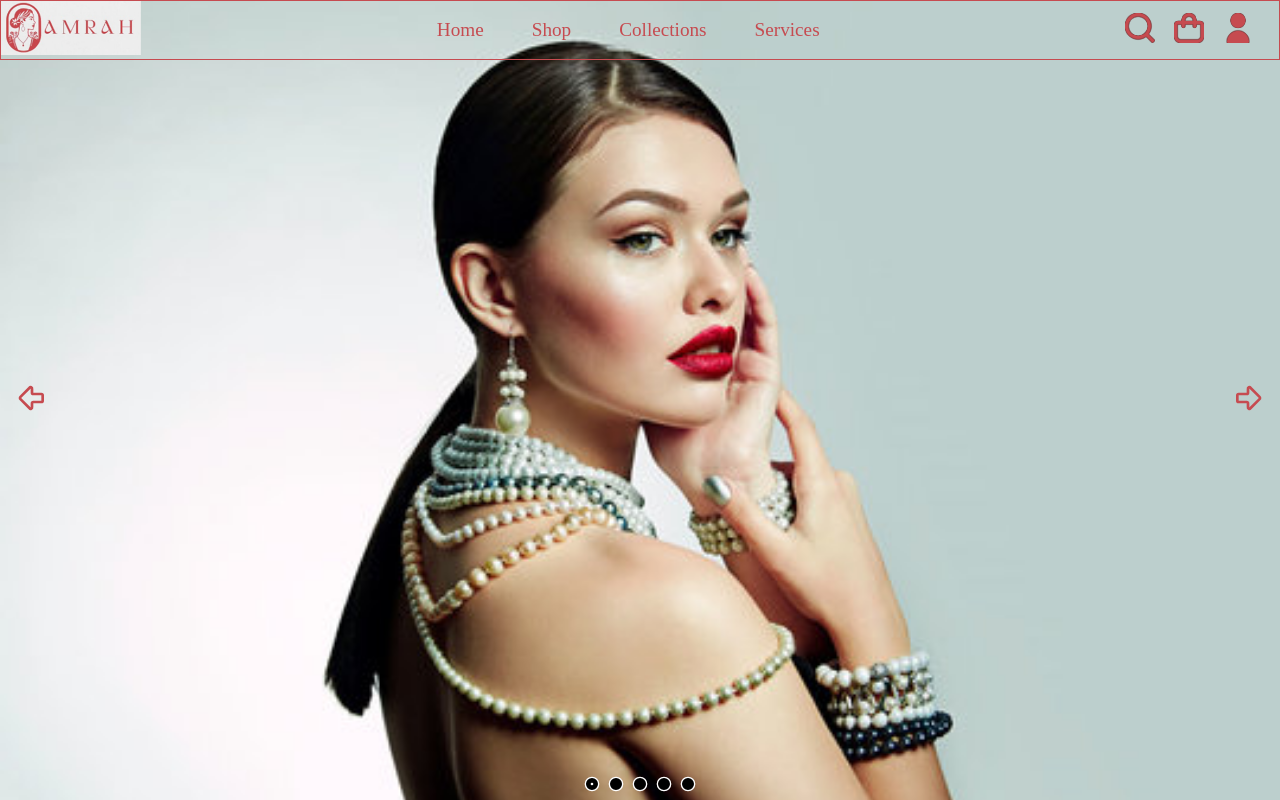
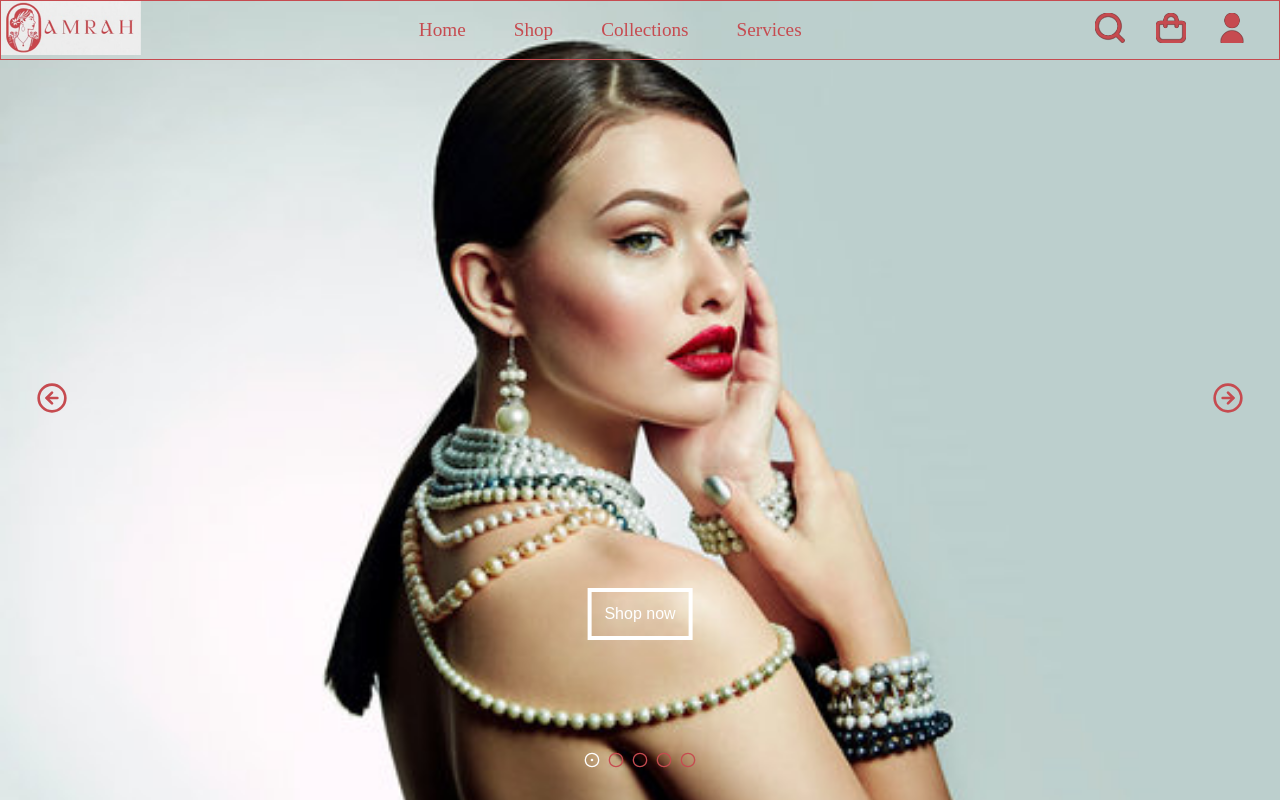
Before and after one commit to Marianoarsad/Amrah-Jewelry, a React (Vite) app: page / in a window 1280 px wide. Built offline with nearby package versions, Linux system fonts and the light colour scheme.

Commit message:
Added a cart modal and improved transition of carousel

```diff
--- a/index.html
+++ b/index.html
@@ -2,11 +2,12 @@
 <html lang="en">
   <head>
     <meta charset="UTF-8" />
-    <link rel="icon" type="image/svg+xml" href="/vite.svg" />
+    <link rel="icon" type="image/svg+xml" href="./src/assets/amrah-logo.png" />
     <meta name="viewport" content="width=device-width, initial-scale=1.0" />
     <title>Amrah Jewelry</title>
   </head>
   <body>
+    <div id="modal"></div>
     <div id="root"></div>
     <script type="module" src="/src/main.jsx"></script>
   </body>
--- a/src/App.jsx
+++ b/src/App.jsx
@@ -1,37 +1,30 @@
+import { useRef, useEffect } from 'react';
+
 // COMPONENTS
 import Page from "./components/Page.jsx";
 import Header from "./components/Header.jsx";
-
-import ImageSlider from "./components/ImageSlider.jsx";
-
-// IMAGES
-import image1 from '/image-1.jpg'
-import image2 from '/image-2.jpg'
-import image3 from '/image-3.jpg'
-import image4 from '/image-4.jpg'
-import image5 from '/image-5.jpg'
-
-// CONTAINS THE URL OF THE IMAGES
-const IMAGES = [image1, image2, image3, image4, image5];
+import Carousel from "./components/Carousel.jsx";
+import CartModal from "./components/CartModal.jsx";
 
 function App() {
 
-  return (
-    <>
-            <Header />
-            <div style={{
-                maxWidth: "100vw",
-                width: "100%",
-                height: "100vh",
-                margin: "0 auto",
-                aspectRatio: "10 / 6"
-            }}>
-               <ImageSlider images={IMAGES} />
-            </div>
+    const cart = useRef()
 
+    function handleOpenCart () {
 
-    </>
-  )
+        if (cart.current) {
+            cart.current.showModal();
+        }
+
+    }
+
+    return (
+        <>
+                <CartModal ref={cart} />
+                <Header onOpenCart={handleOpenCart} />
+                <Carousel />
+        </>
+    )
 }
 
 export default App
--- /dev/null
+++ b/src/components/Carousel.jsx
@@ -0,0 +1,108 @@
+// HOOKS
+import { useState, useEffect } from "react";
+
+// COMPONENTS
+import { CircleArrowLeft, CircleArrowRight, CircleDot, Circle } from 'lucide-react';
+
+// IMAGES
+import image1 from '/image-1.jpg'
+import image2 from '/image-2.jpg'
+import image3 from '/image-3.jpg'
+import image4 from '/image-4.jpg'
+import image5 from '/image-5.jpg'
+
+// AN ARRAY OF URLs
+const IMAGES = [image1, image2, image3, image4, image5];
+
+export default function Carousel () {
+
+    const [ imageIndex, setImageIndex ] = useState(0);
+
+    function showPrevImage () {
+
+        setImageIndex((prevIndex) => {
+
+            if (prevIndex === 0) {
+                return IMAGES.length - 1;
+            }
+
+            return prevIndex - 1;
+        });
+    }
+
+    function showNextImage () {
+
+        setImageIndex((prevIndex) => {
+
+            if (prevIndex === IMAGES.length - 1) {
+                return 0;
+            }
+
+            return prevIndex + 1;
+        });
+    }
+
+    // AUTOMATIC CAROUSEL
+    useEffect(() => {
+
+        const interval = setInterval(() => {
+
+            console.log('NEXT IMAGE');
+            showNextImage();
+
+        }, 9000);
+
+        return () => {
+            clearInterval(interval);
+        }
+
+    }, []);
+
+    return (
+        <div className="carousel">
+            <div className="img-slider-container">
+
+                <div className="img-placeholder">
+                    {IMAGES.map((url) => (
+                        <img
+                        key={url}
+                        src={url}
+                        className="img-slider-img"
+                        style={{translate: `${-100 * imageIndex}%`}}
+                        />
+                    ))}
+                </div>
+
+                {/* SLIDER LEFT & RIGHT BUTTONS */}
+                <button
+                    className="img-slider-btn"
+                    style={{ left: 20 }}
+                    onClick={showPrevImage}
+                >
+                    <CircleArrowLeft/>
+                </button>
+                <button
+                    className="img-slider-btn"
+                    style={{ right: 20 }}
+                    onClick={showNextImage}
+                >
+                    <CircleArrowRight/>
+                </button>
+
+                {/* DOT BUTTONS */}
+                <div className="img-slider-dot-container">
+                    {IMAGES.map((_, index) => (
+                        <button
+                            key={index}
+                            className='img-slider-dot-btn'
+                            onClick={() => setImageIndex(index)}
+                        >
+                            {index === imageIndex ? <CircleDot style={{stroke: "white"}} /> : <Circle />}
+                        </button>
+                    ))}
+                </div>
+                <button className="carousel-shop-now-btn">Shop now</button>
+            </div>
+        </div>
+    )
+}
--- /dev/null
+++ b/src/components/CartModal.jsx
@@ -0,0 +1,66 @@
+import { forwardRef } from 'react';
+import { createPortal } from 'react-dom';
+import { ArrowLeft, ChevronLeft, ChevronRight } from 'lucide-react';
+
+//IMAGES
+import EmptyCart from '/empty-cart.svg';
+
+const CartModal = forwardRef((props, ref) => {
+
+
+    return (
+        <dialog ref={ref} className="cart-modal">
+            <form method="dialog">
+                <button><ArrowLeft /></button>
+            </form>
+            <div style={{
+                display: "flex",
+                flexDirection: "column",
+                alignItems: "center",
+                gap: ".7rem",
+                width: "100%",
+                fontSize: "1.3rem"
+
+            }}>
+                <img src={EmptyCart} alt='empty cart' width="100rem"/>
+                <p>Your cart is empty</p>
+                <p>Continue shopping <a href='#'>here</a></p>
+            </div>
+
+            <div style={{
+                display: "flex",
+                flexDirection: "column",
+                alignItems: "center",
+                width: "100%",
+                height: "27%",
+                borderTop: "#C64B50 solid 1px"
+            }}>
+                <div style={{
+                    display: "flex",
+                    justifyContent: "space-between",
+                    alignItems: "center",
+                    width: "80%",
+                    marginTop: "1rem"
+                }}>
+                    <h3>YOU MAY LIKE</h3>
+                    <button style={{padding: "0", background: "none", border: "none"}}>
+                        <ChevronLeft style={{stroke: "#C64B50"}} />
+                    </button>
+                    <button style={{padding: "0", background: "none", border: "none"}}>
+                        <ChevronRight style={{stroke: "#C64B50"}} />
+                    </button>
+                </div>
+                <div style={{
+                    width: "80%",
+                    height: "53%",
+                    border: "black solid 1px",
+                    borderRadius: "1rem"
+                }}>
+
+                </div>
+            </div>
+        </dialog>
+    );
+});
+
+export default CartModal;
--- a/src/components/Header.jsx
+++ b/src/components/Header.jsx
@@ -8,7 +8,7 @@ import UserIcon from '/user-icon.svg';
 import ShoppingBag from '/shopping-bag.svg'
 import Search from '/magnifying-glass.svg';
 
-export default function Header ({  }) {
+export default function Header ({ onOpenCart }) {
 
     return (
         <header>
@@ -30,15 +30,15 @@ export default function Header ({  }) {
 
             {/* ICONS  */}
             <p>
-                    <a>
+                    <button>
                         <img src={Search}  width="30rem"/>
-                    </a>
-                    <a>
+                    </button>
+                    <button onClick={onOpenCart}>
                         <img src={ShoppingBag}  width="30rem"/>
-                    </a>
-                    <a>
+                    </button>
+                    <button>
                         <img src={UserIcon}  width="30rem"/>
-                    </a>
+                    </button>
             </p>
         </header>
     )
--- a/src/components/ImageSlider.jsx
+++ /dev/null
@@ -1,78 +0,0 @@
-import { useState } from "react";
-import { ArrowBigLeft, ArrowBigRight, CircleDot, Circle } from 'lucide-react';
-
-export default function ImageSlider ({ images }) {
-
-    const [ imageIndex, setImageIndex ] = useState(0);
-
-    function showPrevImage () {
-
-        setImageIndex((prevIndex) => {
-
-            if (prevIndex === 0) {
-                return images.length - 1;
-            }
-
-            return prevIndex - 1;
-        });
-    }
-
-    function showNextImage () {
-
-        setImageIndex((prevIndex) => {
-
-            if (prevIndex === images.length - 1) {
-                return 0;
-            }
-
-            return prevIndex + 1;
-        });
-    }
-
-    return (
-        <div style={{width: "100%", height: "100%", position: "relative"}}>
-            <div style={{width: "100%", height: "100%", display: "flex", overflow: "hidden"}}>
-                {images.map((url) => (
-                    <img
-                    key={url}
-                    src={url}
-                    className="img-slider-img"
-                    style={{translate: `${-100 * imageIndex}%`}}
-                    />
-                ))}
-            </div>
-            <button
-                className="image-slider-btn"
-                style={{ left: 0 }}
-                onClick={showPrevImage}
-            >
-                <ArrowBigLeft/>
-            </button>
-            <button
-                className="image-slider-btn"
-                style={{ right: 0 }}
-                onClick={showNextImage}
-            >
-                <ArrowBigRight/>
-            </button>
-            <div style={{
-                position: "absolute",
-                bottom: ".5rem",
-                left: "50%",
-                translate: "-50%",
-                display: "flex",
-                gap: ".50rem"
-            }}>
-                {images.map((_, index) => (
-                    <button
-                        key={index}
-                        className='img-slider-dot-btn'
-                        onClick={() => setImageIndex(index)}
-                    >
-                        {index === imageIndex ? <CircleDot /> : <Circle />}
-                    </button>
-                ))}
-            </div>
-        </div>
-    )
-}
--- a/src/index.css
+++ b/src/index.css
@@ -1,10 +1,6 @@
 *,
 ::before,
 ::after {
-    box-sizing: border-box;
-}
-
-* {
     margin: 0;
     box-sizing: border-box;
 }
@@ -28,6 +24,19 @@ body {
     color: #C64B50;
     margin-right: 1rem;
 }
+
+/* CARTMODAL */
+
+.cart-modal {
+    border: none;
+    border-radius: 8px;
+    padding: 2rem;
+    background-color: #d7fcf8;
+}
+
+/* CARTMODAL */
+
+/* HEADER */
 
 header {
     display: flex;
@@ -77,7 +86,40 @@ header p > * {
     margin: 0.6rem;
 }
 
+header > p > button {
+    background: none;
+    border: none;
+    cursor: pointer;
+}
+
+header > p > button:hover {
+    scale: 1.1;
+}
+
+/* HEADER */
+
 /* CAROUSEL */
+
+.carousel {
+    max-width: 100vw;
+    width: 100%;
+    height: 100vh;
+    margin: 0 auto;
+    aspect-ratio: 10 / 6;
+}
+
+.img-slider-container {
+    position: relative;
+    width: 100%;
+    height: 100%;
+}
+
+.img-placeholder {
+    display: flex;
+    width: 100%;
+    height: 100%;
+    overflow: hidden;
+}
 
 .img-slider-img {
     object-fit: cover;
@@ -86,10 +128,19 @@ header p > * {
     display: block;
     flex-shrink: 0;
     flex-grow: 0;
-    transition: translate 300ms ease-in-out
+    transition: translate 550ms ease-in-out
 }
 
-.image-slider-btn {
+.img-slider-dot-container {
+    position: absolute;
+    bottom: 2rem;
+    left: 50%;
+    translate: -50%;
+    display: flex;
+    gap: .50rem;
+}
+
+.img-slider-btn {
     all: unset;
     display: block;
     position: absolute;
@@ -99,11 +150,15 @@ header p > * {
     cursor: pointer;
 }
 
-.image-slider-btn > * {
+.img-slider-btn > * {
     stroke: #C64B50;
     fill: transparent;
     width: 2rem;
     height: 2rem;
+}
+
+.img-slider-btn > *:hover {
+    scale: 1.2;
 }
 
 .img-slider-dot-btn {
@@ -120,10 +175,76 @@ header p > * {
 }
 
 .img-slider-dot-btn > * {
-    stroke: white;
-    fill: black;
+    stroke: #C64B50;
+    fill: transparent;
     height: 100%;
     width: 100%;
 }
 
+.carousel-shop-now-btn {
+    position: absolute;
+    bottom: 10rem;
+    left: 50%;
+    translate: -50%;
+
+    background: transparent;
+    border: .3rem solid white;
+    padding: .8rem;
+
+    font-size: 1rem;
+    color: white;
+
+    cursor: pointer;
+}
+
 /* CAROUSEL */
+
+/* CART MODAL */
+
+.cart-modal {
+    display: flex;
+    flex-direction: column;
+    justify-content: space-between  ;
+
+    position: absolute;
+    left: 75%;
+
+    border-radius: 0;
+    border-left: #C64B50 solid 2px;
+    margin: 0;
+    padding: 0;
+
+    max-height: 100vh;
+    height: 100%;
+    width: 25%;
+
+    background-color: white;
+
+    transition: translate 500ms ease-in-out;
+}
+
+.cart-modal::backdrop {
+    background: rgba(0, 0, 0, 0.4);
+}
+
+body:has(.cart-modal[open]) {
+    overflow: hidden;
+}
+
+.cart-modal > form > button {
+    padding: 0;
+    margin-top: 1rem;
+    margin-left: 1rem;
+    border: none;
+    background: none;
+    width: 2.5rem;
+    height: 2.5rem;
+}
+
+.cart-modal > form > button > * {
+    stroke: #C64B50;
+    width: 100%;
+    height: 100%;
+}
+
+/* CART MODAL */
```
Also changed, not shown: public/empty-cart.svg (added), src/App.css (added), src/components/Promo.jsx (line endings or trailing spaces).
